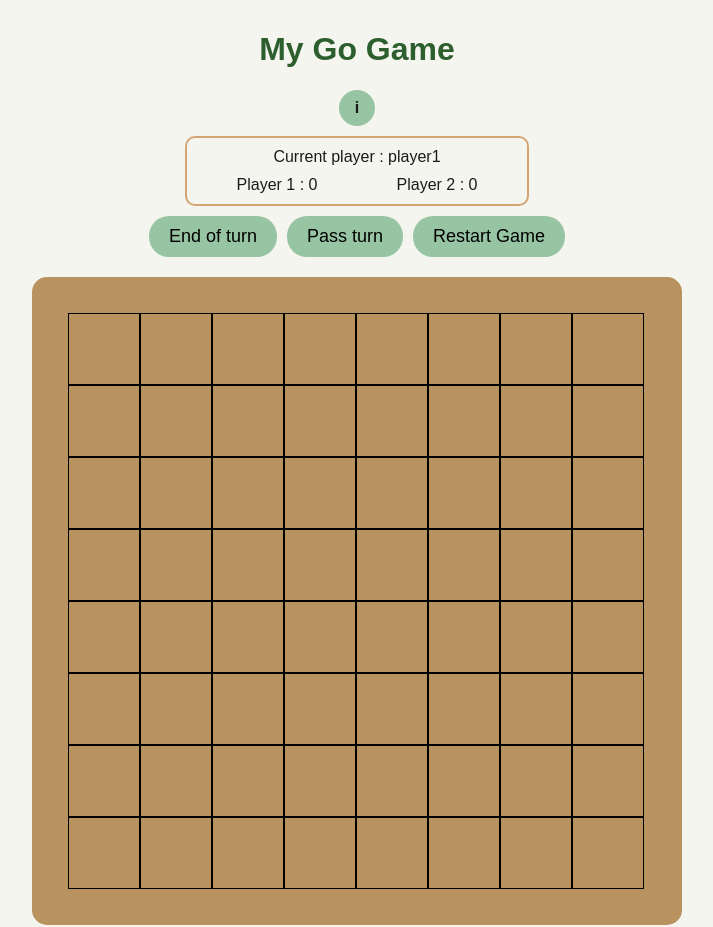
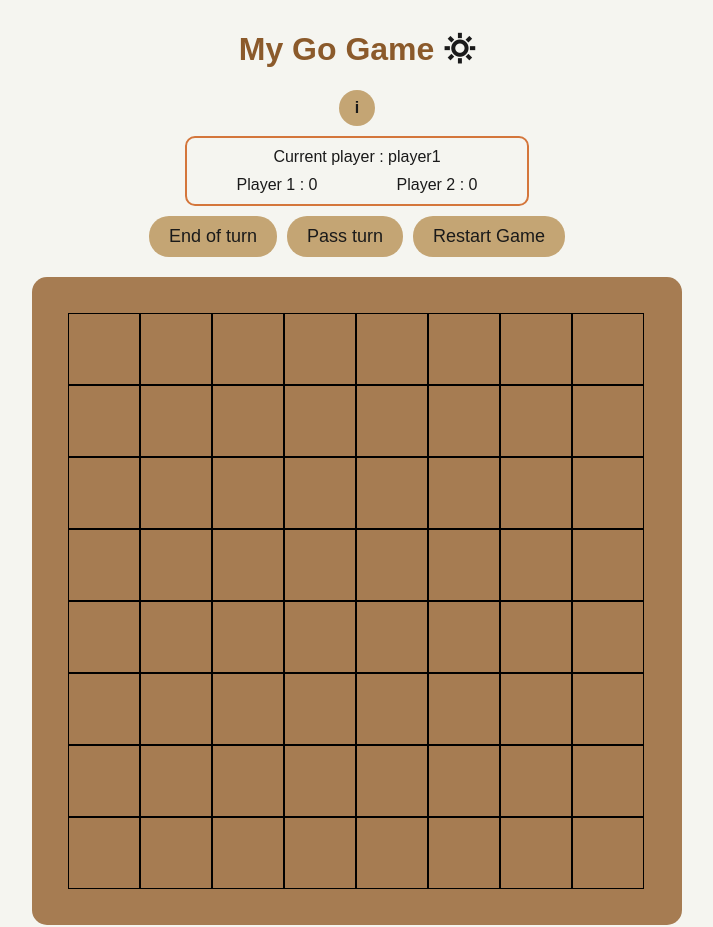
Before and after one commit to MarineG404/Go_angular_2025, an Angular app: page / in a window 1280 px wide. Shown: the whole page, without its empty margins (283-996 px from the left). Built offline with nearby package versions, Linux system fonts and the light colour scheme.

Commit message:
✨ Implement theme toggle feature: add theme toggle component, update styles, and integrate into main app

```diff
--- a/src/app/app.css
+++ b/src/app/app.css
@@ -69,6 +69,7 @@
         border: none;
         background-color: var(--secondary);
         cursor: pointer;
+        color: var(--text);
       }
     }
 
--- a/src/app/app.html
+++ b/src/app/app.html
@@ -1,7 +1,6 @@
 <div class="page-container">
   <div class="header-game">
-    <h1>My Go Game</h1>
-
+    <h1>My Go Game <app-theme-toggle></app-theme-toggle> </h1>
     <div class="info-game">
       <details>
         <summary class="info-bubble">i</summary>
--- a/src/app/app.ts
+++ b/src/app/app.ts
@@ -3,10 +3,11 @@ import { RouterOutlet } from '@angular/router';
 import { GameBoard } from "./components/game-board/game-board";
 import { Cells } from "./components/cells/cells";
 import { GamePlay } from './services/game-play';
+import { ThemeToggle } from "./components/theme-toggle/theme-toggle";
 
 @Component({
   selector: 'app-root',
-  imports: [RouterOutlet, GameBoard, Cells],
+  imports: [RouterOutlet, GameBoard, Cells, ThemeToggle],
   templateUrl: './app.html',
   styleUrl: './app.css'
 })
--- /dev/null
+++ b/src/app/components/theme-toggle/theme-toggle.css
@@ -0,0 +1,3 @@
+i {
+  color : var(--text)
+}
--- /dev/null
+++ b/src/app/components/theme-toggle/theme-toggle.html
@@ -0,0 +1,10 @@
+<!-- Dans ton template -->
+@if (isDarkTheme) {
+  <a (click)="toggleTheme()">
+    <i class="ri-moon-line" aria-hidden="true"></i>
+  </a>
+} @else {
+  <a (click)="toggleTheme()">
+    <i class="ri-sun-line" aria-hidden="true"></i>
+  </a>
+}
--- /dev/null
+++ b/src/app/components/theme-toggle/theme-toggle.ts
@@ -0,0 +1,40 @@
+import { Component, OnInit } from '@angular/core';
+import { CommonModule } from '@angular/common';
+
+@Component({
+  selector: 'app-theme-toggle',
+  standalone: true,
+  imports: [CommonModule],
+  templateUrl: './theme-toggle.html',
+  styleUrls: ['./theme-toggle.css'],
+})
+export class ThemeToggle implements OnInit {
+
+  isDarkTheme: boolean = this.getCurrentTheme() === 'dark';
+
+  ngOnInit(): void {
+    const stored = localStorage.getItem('theme');
+    if (stored === 'dark' || stored === 'light') {
+      this.setTheme(stored);
+    }
+  }
+
+  toggleTheme() {
+    const current = this.getCurrentTheme();
+    const next = current === 'dark' ? 'light' : 'dark';
+    this.setTheme(next);
+    this.isDarkTheme = !this.isDarkTheme; // Ajoute cette ligne
+  }
+
+  getCurrentTheme(): 'dark' | 'light' {
+    const attr = document.documentElement.getAttribute('data-theme');
+    if (attr === 'dark' || attr === 'light') return attr;
+    const stored = localStorage.getItem('theme');
+    return stored === 'dark' ? 'dark' : 'light';
+  }
+
+  private setTheme(theme: 'dark' | 'light') {
+    document.documentElement.setAttribute('data-theme', theme);
+    localStorage.setItem('theme', theme);
+  }
+}
--- a/src/app/services/game-play.ts
+++ b/src/app/services/game-play.ts
@@ -13,8 +13,12 @@ export class GamePlay {
 
   constructor() {}
 
+  switchPlayer() {
+    this.currentPlayer.update(p => (p === 'player1' ? 'player2' : 'player1'));
+  }
+
   pass() {
-    this.currentPlayer.update(p => (p === 'player1' ? 'player2' : 'player1'));
+    this.switchPlayer();
     this.passedTurns++;
     if (this.passedTurns >= 2) {
       this.end = true;
@@ -22,7 +26,7 @@ export class GamePlay {
   }
 
   endTurn() {
-    this.pass();
+    this.switchPlayer();
   }
 
   addScore(player: string, points: number) {
--- a/src/index.html
+++ b/src/index.html
@@ -6,6 +6,7 @@
   <base href="/">
   <meta name="viewport" content="width=device-width, initial-scale=1">
   <link rel="icon" type="image/x-icon" href="favicon.ico">
+  <link href="https://cdn.jsdelivr.net/npm/remixicon@4.7.0/fonts/remixicon.css" rel="stylesheet">
 </head>
 <body>
   <app-root></app-root>
--- a/src/styles.css
+++ b/src/styles.css
@@ -1,22 +1,22 @@
 :root {
   --text: #1a1a1a;
   --background: #f5f5f0;
-  --primary: #2c5f2d;
-  --secondary: #97c4a3;
-  --accent: #d4a574;
+  --primary: #8b5a2b;
+  --secondary: #c4a574;
+  --accent: #d4763b;
   --navbar-background: #f5f5f0d9;
-  --game-board-background: #b8935f;
+  --game-board-background: #a67c52;
   --grid-line: #000000;
 }
 
 [data-theme='dark'] {
   --text: #e8e8e8;
   --background: #1a1a1a;
-  --primary: #4a9d4e;
-  --secondary: #2d5f30;
-  --accent: #d4a574;
+  --primary: #b8935f;
+  --secondary: #6b5442;
+  --accent: #d4763b;
   --navbar-background: #1a1a1ad9;
-  --game-board-background: #8b6f47;
+  --game-board-background: #6b5442;
   --grid-line: #000000;
 }
 
```
Also changed, not shown: 1 other file (tests, documents, lock files or other folders).
